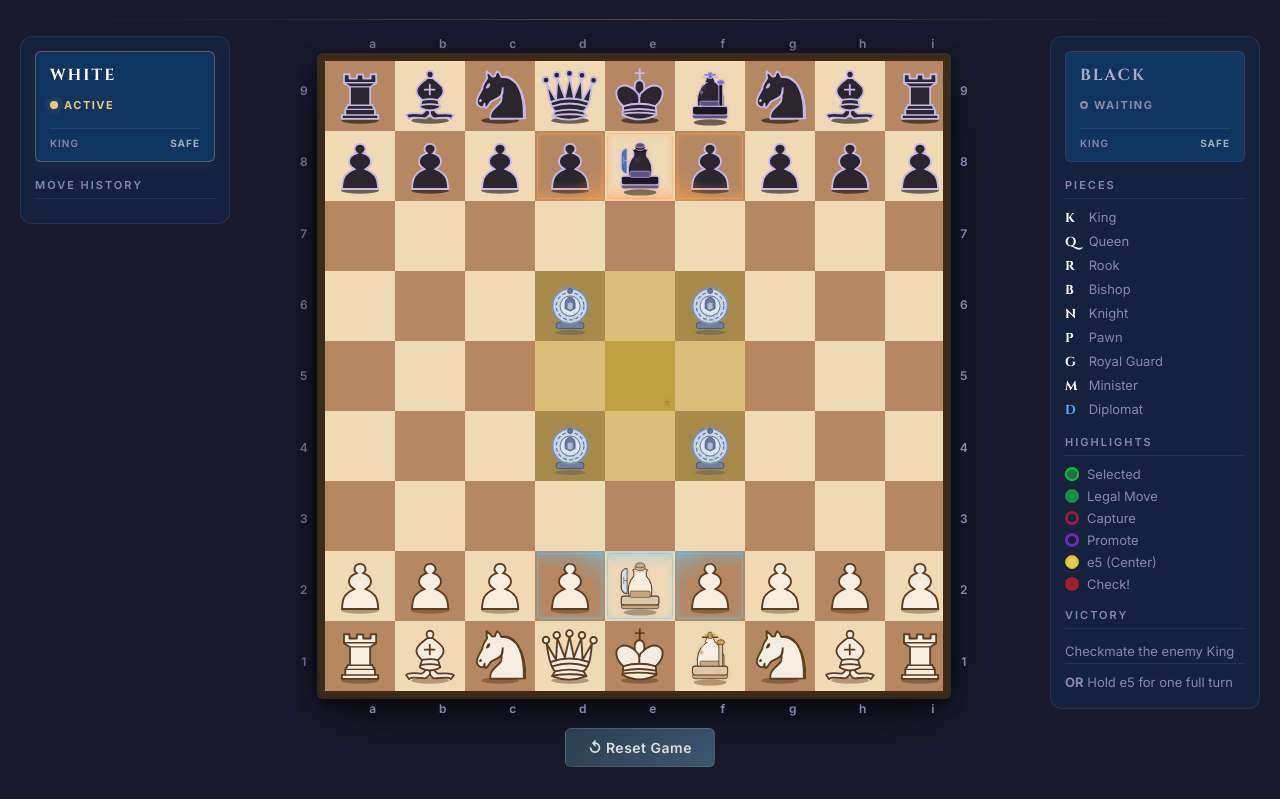
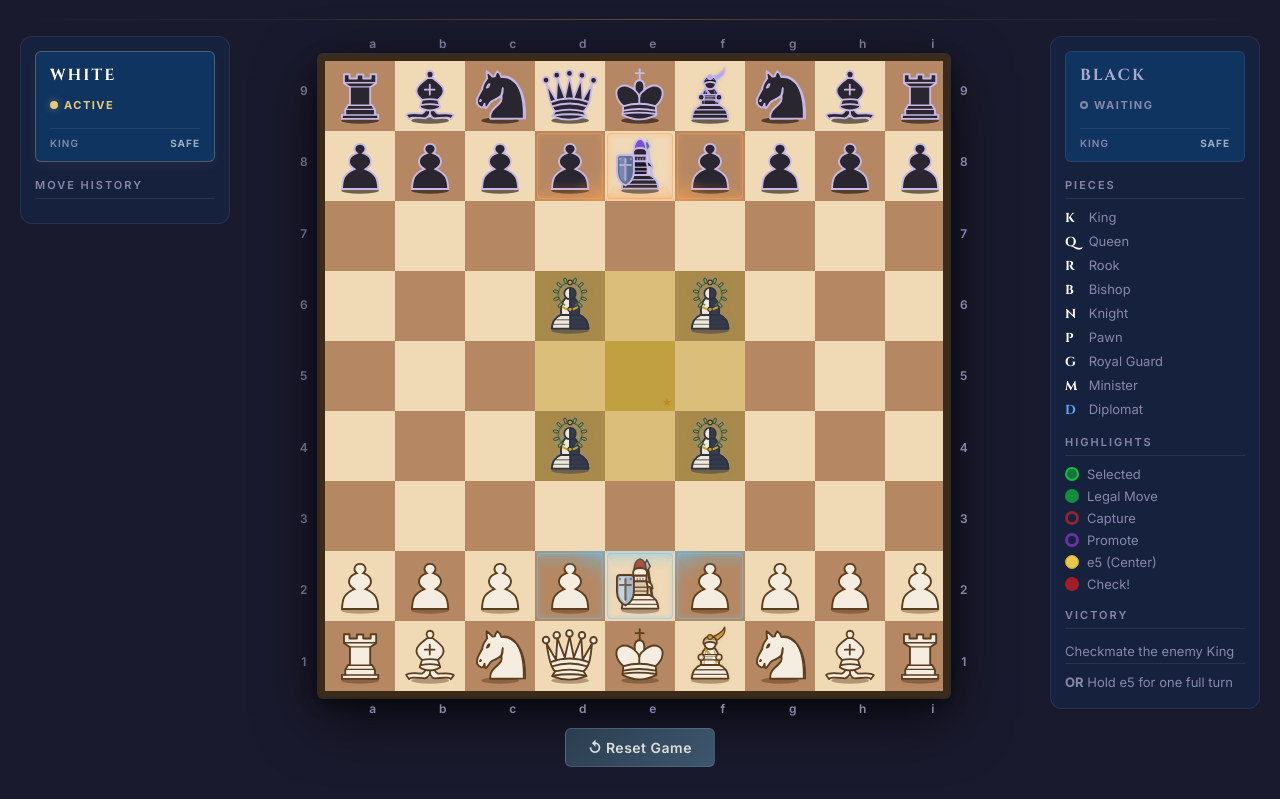
Before and after one commit to sidraut264/timeflo, a website built with Vite: page chess2/index.html in a window 1280 px wide. Shown: the part 99-898 px from the top of the page. Built offline with nearby package versions, Linux system fonts and the light colour scheme.

Commit message:
feat: add new chess piece SVG themes and update piece renderer implementation

```diff
--- a/chess2/src/ui/PieceRenderer.ts
+++ b/chess2/src/ui/PieceRenderer.ts
@@ -267,75 +267,193 @@ function pawnSVG(owner: Player): string {
 }
 
 
+// ── Shared furniture for the custom pieces ───────────────────────────────────
+// Every stock piece stands on the same flared, ridged plinth. The custom pieces
+// reuse that exact footprint so they read as members of the same set rather
+// than imports from a different one. Only the silhouette above the collar is
+// allowed to be new — that is where meaning lives.
+
+const PLINTH_PATH =
+  'M 12.5 56 C 13 47.6 16.6 43.6 21.6 41.5 L 42.4 41.5 C 47.4 43.6 51 47.6 51.5 56 Z';
+
+function plinth(body: string, stroke: string): string {
+  return `
+    <path d="${PLINTH_PATH}" fill="${body}" stroke="${stroke}" stroke-width="2"
+          stroke-linejoin="round" stroke-linecap="round"/>
+    <path d="M 14.4 51.4 H 49.6 M 16.8 46.6 H 47.2" fill="none" stroke="${stroke}"
+          stroke-width="1.5" stroke-linecap="round" stroke-opacity="0.85"/>`;
+}
+
+// Draws an arc of olive stem with leaves splayed outward along it.
+// Angles are in degrees, 0 = east, increasing clockwise (SVG y grows downward).
+function oliveArc(
+  cx: number, cy: number, r: number,
+  fromDeg: number, toDeg: number, leafCount: number,
+  stem: string, leafFill: string, stroke: string,
+): string {
+  const pt = (deg: number, rad: number) => {
+    const a = (deg * Math.PI) / 180;
+    return `${(cx + rad * Math.cos(a)).toFixed(2)} ${(cy + rad * Math.sin(a)).toFixed(2)}`;
+  };
+  const sweep = toDeg > fromDeg ? 1 : 0;
+  let out = `<path d="M ${pt(fromDeg, r)} A ${r} ${r} 0 0 ${sweep} ${pt(toDeg, r)}"
+    fill="none" stroke="${stem}" stroke-width="1.7" stroke-linecap="round"/>`;
+  for (let i = 0; i < leafCount; i++) {
+    const t = fromDeg + ((toDeg - fromDeg) * (i + 0.5)) / leafCount;
+    const a = (t * Math.PI) / 180;
+    const lx = cx + (r + 2.7) * Math.cos(a);
+    const ly = cy + (r + 2.7) * Math.sin(a);
+    out += `<ellipse cx="${lx.toFixed(2)}" cy="${ly.toFixed(2)}" rx="1.5" ry="3.1"
+      fill="${leafFill}" stroke="${stroke}" stroke-width="0.8"
+      transform="rotate(${(t - 90).toFixed(1)} ${lx.toFixed(2)} ${ly.toFixed(2)})"/>`;
+  }
+  return out;
+}
+
 // ── Minister (unique Chess 2 piece) ──────────────────────────────────────────
-// Visual concept: Royal Commander / Tactician — carries a command staff
+// Concept: the voice of the crown. A robed official in a wrapped turban with a
+// swept plume of office, holding an open decree across the chest. The plume
+// breaks the silhouette to one side, which is what separates it from the
+// Bishop's symmetrical mitre at a glance.
 function ministerSVG(owner: Player): string {
   const c = colors(owner);
-  const accentColor = owner === Player.White ? '#c8a060' : '#8070d0';
-  return svgWrap(`
-    ${shadow(c)}
-    ${rim(c, 38, 28)}
-    <rect x="6" y="32" width="28" height="7" rx="2" fill="${c.bodyDark}" stroke="${c.stroke}" stroke-width="0.8"/>
-    <path d="M10 32 C9 24 11 18 16 14 C18 12 20 12 22 12 C26 13 29 18 31 24 L31 32 Z"
-      fill="${c.body}" stroke="${c.stroke}" stroke-width="0.8" stroke-linejoin="round"/>
-    <rect x="12" y="28" width="16" height="4" rx="1" fill="${c.rim}" stroke="${c.stroke}" stroke-width="0.5"/>
-    <path d="M16 13 L18 8 L20 5 L22 8 L24 13"
-      fill="${c.body}" stroke="${c.stroke}" stroke-width="0.7" stroke-linejoin="round"/>
-    <path d="M14 9 L26 9" stroke="${c.stroke}" stroke-width="1.2" stroke-linecap="round"/>
-    <path d="M16 7 L24 7" stroke="${accentColor}" stroke-width="1.2" stroke-linecap="round"/>
-    <rect x="18.5" y="5" width="3" height="5" rx="0.5" fill="${accentColor}" stroke="${c.stroke}" stroke-width="0.5"/>
-    <rect x="27" y="14" width="3" height="18" rx="1" fill="${c.bodyDark}" stroke="${c.stroke}" stroke-width="0.7"/>
-    <ellipse cx="28.5" cy="13" rx="3" ry="2" fill="${accentColor}" stroke="${c.stroke}" stroke-width="0.6"/>
-    <path d="M11 21 L13 19 L15 21 L13 23 Z" fill="${accentColor}" opacity="0.7"/>
-    <circle cx="15" cy="17" r="2" fill="${c.highlight}" opacity="0.4"/>
+  const gold = owner === Player.White ? '#c9a227' : '#b9a3f0';
+  return svgWrap64(`
+    ${shadow64(c)}
+    ${plinth(c.body, c.stroke)}
+
+    <!-- robe -->
+    <path d="M 22.6 41.5 C 21.6 34.2 23.4 27.6 27 23.6 L 37 23.6 C 40.6 27.6 42.4 34.2 41.4 41.5 Z"
+          fill="${c.body}" stroke="${c.stroke}" stroke-width="2" stroke-linejoin="round"/>
+    <path d="M 27.4 26.8 C 26 32 25.4 37 25.6 41.2 M 36.6 26.8 C 38 32 38.6 37 38.4 41.2"
+          fill="none" stroke="${c.stroke}" stroke-width="1.3" stroke-linecap="round" stroke-opacity="0.45"/>
+
+    <!-- sash of office -->
+    <path d="M 27.6 24.8 C 31 30.2 35 34.6 39.6 37.6" fill="none" stroke="${gold}"
+          stroke-width="2.6" stroke-linecap="round"/>
+
+    <!-- decree, held open across the chest -->
+    <rect x="22.4" y="30.4" width="19.2" height="5.6" rx="2.2"
+          fill="${c.highlight}" stroke="${c.stroke}" stroke-width="1.5"/>
+    <path d="M 26.6 32.4 H 37.4 M 26.6 34.2 H 34.4" fill="none" stroke="${c.stroke}"
+          stroke-width="0.9" stroke-linecap="round" stroke-opacity="0.55"/>
+    <circle cx="22.6" cy="33.2" r="3.2" fill="${c.bodyDark}" stroke="${c.stroke}" stroke-width="1.5"/>
+    <circle cx="41.4" cy="33.2" r="3.2" fill="${c.bodyDark}" stroke="${c.stroke}" stroke-width="1.5"/>
+    <circle cx="22.6" cy="33.2" r="1.1" fill="${c.highlight}" stroke="none" opacity="0.8"/>
+    <circle cx="41.4" cy="33.2" r="1.1" fill="${c.highlight}" stroke="none" opacity="0.8"/>
+
+    <!-- head -->
+    <circle cx="32" cy="18.6" r="6.1" fill="${c.body}" stroke="${c.stroke}" stroke-width="2"/>
+
+    <!-- plume, swept back from the turban jewel -->
+    <path d="M 34.4 11.6 C 40.6 9.4 45.6 5.4 47.6 1.2 C 49 8.2 43.2 14 36.4 16 Z"
+          fill="${gold}" stroke="${c.stroke}" stroke-width="1.3" stroke-linejoin="round"/>
+
+    <!-- wrapped turban -->
+    <path d="M 25 19 C 23.2 8.4 40.8 8.4 39 19 C 34.6 16.2 29.4 16.2 25 19 Z"
+          fill="${c.bodyDark}" stroke="${c.stroke}" stroke-width="1.8" stroke-linejoin="round"/>
+    <path d="M 26.6 15 C 30.2 13 33.8 13 37.4 15" fill="none" stroke="${c.stroke}"
+          stroke-width="1.1" stroke-linecap="round" stroke-opacity="0.5"/>
+    <circle cx="32" cy="11.8" r="2.6" fill="${gold}" stroke="${c.stroke}" stroke-width="1.2"/>
   `);
 }
 
-// ── Royal Guard (unique Chess 2 piece) ─────────────────────────────────────
-// Visual concept: Shield-bearing armored protector
+// ── Royal Guard (unique Chess 2 piece) ───────────────────────────────────────
+// Concept: a body between the king and the board. Closed great helm, plated
+// cuirass, halberd planted behind the shoulder, and a tower shield braced in
+// front that overlaps the plinth — the piece is literally standing behind cover.
 function royalGuardSVG(owner: Player): string {
   const c = colors(owner);
-  const shieldColor = owner === Player.White ? '#c0d8f0' : '#4060a0';
-  const shieldHighlight = owner === Player.White ? '#e8f4ff' : '#6080c0';
-  return svgWrap(`
-    ${shadow(c)}
-    ${rim(c, 38, 30)}
-    <rect x="5" y="32" width="30" height="7" rx="2" fill="${c.bodyDark}" stroke="${c.stroke}" stroke-width="0.9"/>
-    <path d="M11 32 C10 26 11 20 15 16 L15 13 C15 11 17 10 20 10 C23 10 25 11 25 13 L25 16 C29 20 30 26 29 32 Z"
-      fill="${c.body}" stroke="${c.stroke}" stroke-width="0.8" stroke-linejoin="round"/>
-    <path d="M15 13 L14 11 L20 9 L26 11 L25 13"
-      fill="${c.bodyDark}" stroke="${c.stroke}" stroke-width="0.7" stroke-linejoin="round"/>
-    <ellipse cx="20" cy="9" rx="4" ry="2.5" fill="${c.bodyDark}" stroke="${c.stroke}" stroke-width="0.7"/>
-    <ellipse cx="20" cy="7.5" rx="3.5" ry="2" fill="${c.rim}" stroke="${c.stroke}" stroke-width="0.6"/>
-    <path d="M5 15 C5 12 7 10 9.5 10 L9.5 30 C7 30 5 28 5 25 Z"
-      fill="${shieldColor}" stroke="${c.stroke}" stroke-width="0.9" stroke-linejoin="round"/>
-    <path d="M5.5 14.5 C5.5 12 7 10.5 9.5 10.5 L9.5 29 C7 29 5.5 27 5.5 24 Z"
-      fill="${shieldHighlight}" opacity="0.45"/>
-    <path d="M7 17 L7 22 M7 19.5 L9 19.5" stroke="${c.stroke}" stroke-width="0.8" opacity="0.6" stroke-linecap="round"/>
-    <rect x="12" y="28" width="16" height="5" rx="1" fill="${c.rim}" stroke="${c.stroke}" stroke-width="0.5"/>
-    <circle cx="18" cy="19" r="2.5" fill="${c.highlight}" opacity="0.35"/>
+  const steel      = owner === Player.White ? '#a8bacf' : '#5d6f96';
+  const steelLight = owner === Player.White ? '#e8f0f8' : '#8fa1c6';
+  const crest      = owner === Player.White ? '#b4442f' : '#7a4fd0';
+  return svgWrap64(`
+    ${shadow64(c)}
+
+    <!-- halberd, planted behind the shoulder -->
+    <path d="M 45.8 49.6 L 39.8 11" fill="none" stroke="${c.stroke}"
+          stroke-width="2.8" stroke-linecap="round"/>
+    <path d="M 39.2 4 L 42.8 11 L 39.4 15.8 L 35.9 11.2 Z" fill="${steel}"
+          stroke="${c.stroke}" stroke-width="1.5" stroke-linejoin="round"/>
+
+    ${plinth(c.body, c.stroke)}
+
+    <!-- pauldron -->
+    <path d="M 38.2 26.8 C 43 27.8 45.2 30.6 45.4 34.6 C 43 33 40.8 32.2 38.8 32 Z"
+          fill="${c.body}" stroke="${c.stroke}" stroke-width="1.8" stroke-linejoin="round"/>
+
+    <!-- cuirass -->
+    <path d="M 24.4 41.5 C 23.4 35 24 30 25.6 26.6 L 38.4 26.6 C 40 30 40.6 35 39.6 41.5 Z"
+          fill="${c.bodyDark}" stroke="${c.stroke}" stroke-width="2" stroke-linejoin="round"/>
+    <path d="M 25.1 37.4 H 38.9 M 24.7 33.2 H 39.3" fill="none" stroke="${c.stroke}"
+          stroke-width="1.4" stroke-linecap="round" stroke-opacity="0.8"/>
+
+    <!-- crest -->
+    <path d="M 25.4 14.8 C 26 7.6 29 3.8 32 3.2 C 35 3.8 38 7.6 38.6 14.8 C 35 12.2 29 12.2 25.4 14.8 Z"
+          fill="${crest}" stroke="${c.stroke}" stroke-width="1.6" stroke-linejoin="round"/>
+
+    <!-- great helm -->
+    <path d="M 25.6 26.8 L 38.4 26.8 L 39.4 17.4 C 39.4 11.2 24.6 11.2 24.6 17.4 Z"
+          fill="${c.body}" stroke="${c.stroke}" stroke-width="2" stroke-linejoin="round"/>
+    <path d="M 26.4 20.8 H 37.6" fill="none" stroke="${c.stroke}" stroke-width="2.4" stroke-linecap="round"/>
+    <path d="M 29 23.4 V 25.8 M 32 23.4 V 25.8 M 35 23.4 V 25.8" fill="none" stroke="${c.stroke}"
+          stroke-width="1.3" stroke-linecap="round" stroke-opacity="0.7"/>
+
+    <!-- tower shield, braced in front -->
+    <path d="M 7.4 23.6 C 7.4 21.4 8.8 20.2 10.8 20.2 L 22 20.2 C 24 20.2 25.4 21.4 25.4 23.6
+             L 25.4 38.4 C 25.4 45.8 20.8 50.8 16.4 52.6 C 12 50.8 7.4 45.8 7.4 38.4 Z"
+          fill="${steel}" stroke="${c.stroke}" stroke-width="2" stroke-linejoin="round"/>
+    <path d="M 9.8 23.8 C 9.8 22.8 10.6 22.4 11.4 22.4 L 16.4 22.4 L 16.4 49.8
+             C 13 47.8 9.8 44 9.8 38.4 Z"
+          fill="${steelLight}" stroke="none" opacity="0.5"/>
+    <path d="M 16.4 24.6 V 46.4 M 10.6 30.8 H 22.2" fill="none" stroke="${c.stroke}"
+          stroke-width="2.2" stroke-linecap="round" stroke-opacity="0.75"/>
+    <circle cx="10.6" cy="24.4" r="1.3" fill="${c.stroke}" opacity="0.5"/>
+    <circle cx="22.2" cy="24.4" r="1.3" fill="${c.stroke}" opacity="0.5"/>
   `);
 }
 
-// ── Diplomat (neutral piece) ────────────────────────────────────────────────
-// Visual concept: Circular diplomatic seal / medallion — no ownership coloring
+// ── Diplomat (neutral piece) ─────────────────────────────────────────────────
+// Concept: belongs to neither player, so the figure is split down the middle —
+// ivory on one side, charcoal on the other, seam dead centre. An olive wreath
+// closes over the head. No owner colours are used anywhere.
 function diplomatSVG(): string {
-  const ring   = '#8090a8';
-  const inner  = '#c8d8e8';
-  const accent = '#6878a0';
-  const text   = '#3a4868';
-  return svgWrap(`
-    <ellipse cx="20" cy="45" rx="12" ry="2" fill="rgba(50,60,80,0.3)"/>
-    <rect x="9" y="37" width="22" height="5" rx="2" fill="#7080a0" stroke="#3a4868" stroke-width="0.6"/>
-    <circle cx="20" cy="24" r="14" fill="${inner}" stroke="${ring}" stroke-width="1.5"/>
-    <circle cx="20" cy="24" r="11" fill="none" stroke="${accent}" stroke-width="1" stroke-dasharray="3 2"/>
-    <circle cx="20" cy="24" r="8" fill="#dce8f0" stroke="${accent}" stroke-width="0.8"/>
-    <path d="M16 22 C16 19 18 17 20 17 C22 17 24 19 24 22 L24 26 L20 28 L16 26 Z"
-      fill="${accent}" stroke="${text}" stroke-width="0.5"/>
-    <path d="M18 22 L20 21 L22 22 L22 26 L20 27 L18 26 Z" fill="${inner}" opacity="0.7"/>
-    <circle cx="20" cy="12" r="2" fill="${accent}" stroke="${text}" stroke-width="0.5"/>
-    <path d="M17 37 L17 29" stroke="${ring}" stroke-width="0.8" opacity="0.4"/>
-    <path d="M23 37 L23 29" stroke="${ring}" stroke-width="0.8" opacity="0.4"/>
+  const stroke = '#2f3442';
+  const light  = '#efe8d9';
+  const dark   = '#353a4c';
+  const gold   = '#c9a227';
+  const leaf   = '#7f9d5c';
+  const stem   = '#5d7742';
+  return svgWrap64(`
+    <ellipse cx="32" cy="58" rx="20" ry="3.5" fill="rgba(30,36,50,0.4)"/>
+    <path d="${PLINTH_PATH}" fill="${light}" stroke="${stroke}" stroke-width="2"
+          stroke-linejoin="round" stroke-linecap="round"/>
+    <path d="M 32 41.5 L 42.4 41.5 C 47.4 43.6 51 47.6 51.5 56 L 32 56 Z"
+          fill="${dark}" stroke="${stroke}" stroke-width="2" stroke-linejoin="round"/>
+    <path d="M 14.4 51.4 H 49.6 M 16.8 46.6 H 47.2" fill="none" stroke="${stroke}"
+          stroke-width="1.5" stroke-linecap="round" stroke-opacity="0.55"/>
+
+    <!-- robe, split down the seam: the piece answers to neither side -->
+    <path d="M 32 23.6 L 27 23.6 C 23.4 27.6 21.6 34.2 22.6 41.5 L 32 41.5 Z"
+          fill="${light}" stroke="${stroke}" stroke-width="2" stroke-linejoin="round"/>
+    <path d="M 32 23.6 L 37 23.6 C 40.6 27.6 42.4 34.2 41.4 41.5 L 32 41.5 Z"
+          fill="${dark}" stroke="${stroke}" stroke-width="2" stroke-linejoin="round"/>
+
+    <!-- treaty sash, knotted at the seam -->
+    <path d="M 24.4 33.4 C 29 36.2 35 36.2 39.6 33.4" fill="none" stroke="${gold}"
+          stroke-width="2.2" stroke-linecap="round"/>
+    <circle cx="32" cy="35.4" r="2.3" fill="${gold}" stroke="${stroke}" stroke-width="1.1"/>
+
+    <!-- head, split the same way -->
+    <path d="M 32 12.5 A 6.1 6.1 0 0 0 32 24.7 Z" fill="${light}" stroke="${stroke}"
+          stroke-width="1.8" stroke-linejoin="round"/>
+    <path d="M 32 12.5 A 6.1 6.1 0 0 1 32 24.7 Z" fill="${dark}" stroke="${stroke}"
+          stroke-width="1.8" stroke-linejoin="round"/>
+
+    <!-- olive wreath, closing over the head -->
+    ${oliveArc(32, 19.6, 12.6, 118, 266, 5, stem, leaf, stroke)}
+    ${oliveArc(32, 19.6, 12.6, 62, -86, 5, stem, leaf, stroke)}
+    <circle cx="32" cy="6.8" r="2.4" fill="${gold}" stroke="${stroke}" stroke-width="1.2"/>
   `);
 }
 
```
Also changed, not shown: chess2/tests/piece_rendering.test.ts (+1 -1 lines), chess2/dist/assets/index-RY3RK-Qo.js (added), chess2/dist/assets/index-a5WjxgHd.js (deleted), chess2/dist/index.html.
